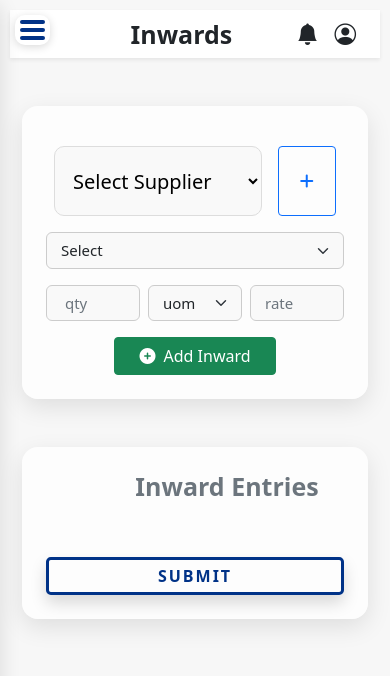
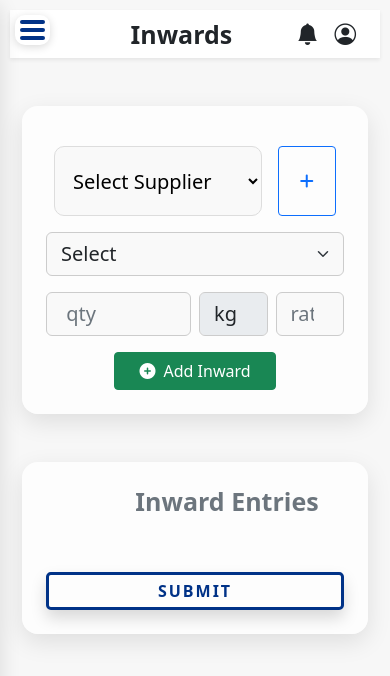
Before and after one commit to MITHU-SAJU/clutch-clothings, a plain HTML site: page inwards/inwards.html in a window 390 px wide. Drawn offline with nearby package versions, Linux system fonts and the light colour scheme.

Commit message:
mobile view31

```diff
--- a/assests/css/mobileview.css
+++ b/assests/css/mobileview.css
@@ -234,4 +234,14 @@
     background-color: #f9f9f9;
     transition: border-color 0.3s ease, box-shadow 0.2s ease;   /* keep it curved */
 }
+
+   .form-control,
+    .form-select {
+          padding: 6px 14px;
+    border: 1px solid #ccc;
+    border-radius: 6px;
+    font-size: 20px;
+    background-color: #f9f9f9;
+    transition: border-color 0.3s ease, box-shadow 0.2s ease;
+    }
 }
--- a/inwards/inwards.html
+++ b/inwards/inwards.html
@@ -142,25 +142,20 @@
 
                     <div class="row g-2">
                         <!-- Quantity -->
-                        <div class="col-4">
+                        <div class="col-6">
                             <label class="form-label">Quantity</label>
                             <input type="number" id="quantity" class="form-control" placeholder=" qty" required>
                         </div>
 
                         <!-- UOM Dropdown -->
-                        <div class="col-4">
+                        <div class="col-3">
                             <label class="form-label">UOM</label>
-                            <select id="uom" class="form-select" required>
-                                <option value="">uom</option>
-                                <option value="pcs">PCS</option>
-                                <option value="kg">KG</option>
-                                <option value="mtr">Meter</option>
-                                <option value="ltr">Litre</option>
-                            </select>
+                            <input type="text" class="form-control" value="kg" readonly>
                         </div>
 
+
                         <!-- Rate -->
-                        <div class="col-4">
+                        <div class="col-3">
                             <label class="form-label">Rate</label>
                             <input type="number" id="rate" class="form-control" placeholder="rate" required>
                         </div>
```
